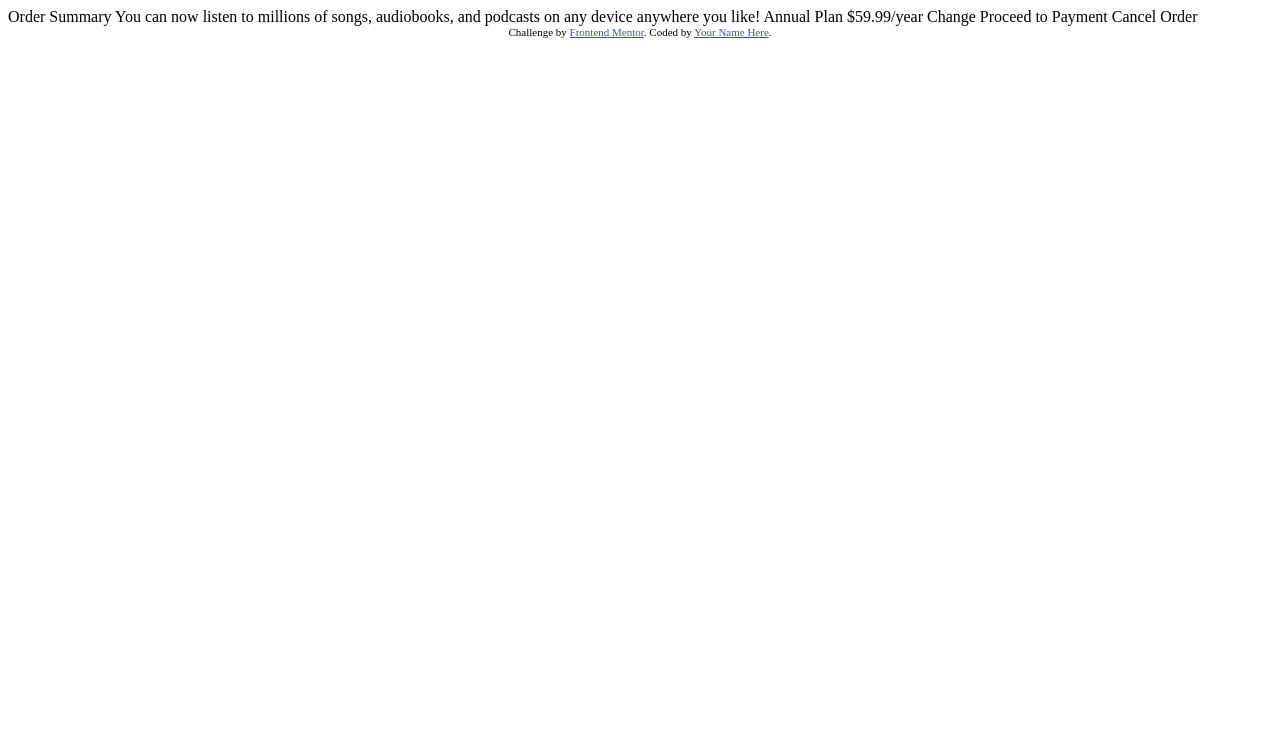
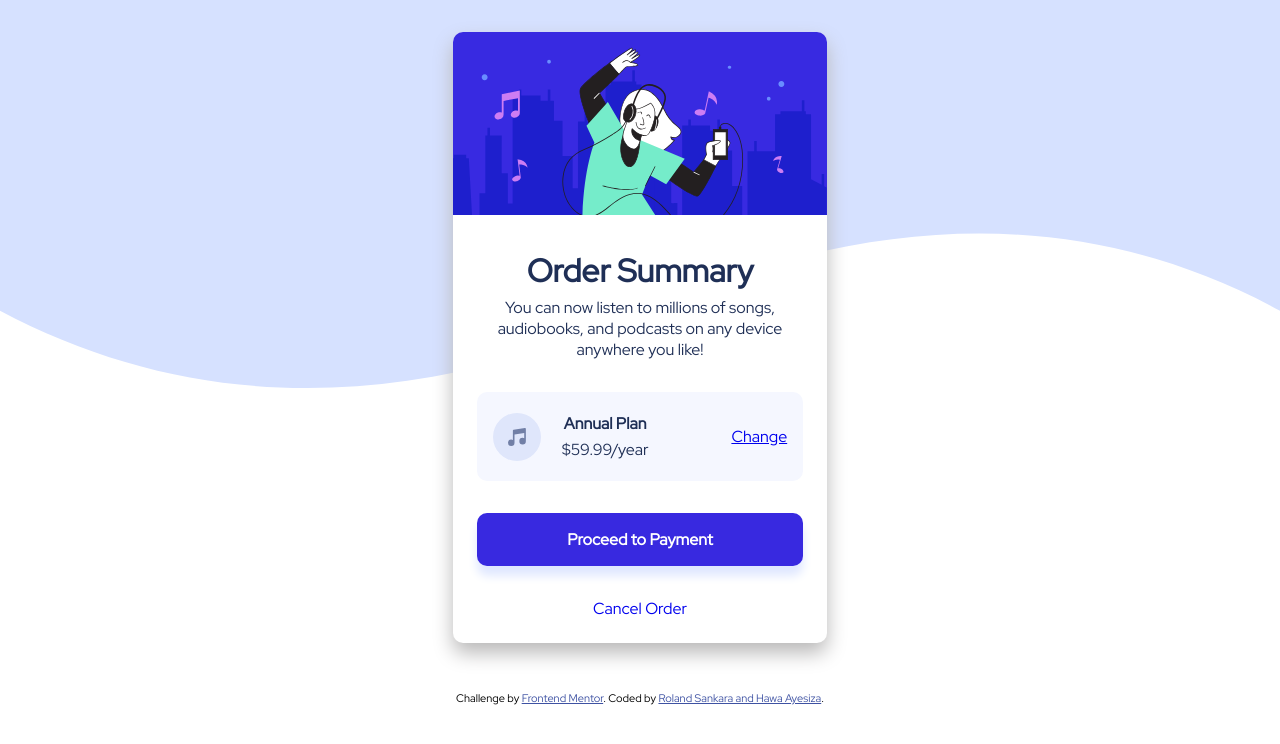
Before and after one commit to Roland-Sankara/Order-summary-component, a plain HTML site: page index.html in a window 1280 px wide. Drawn offline with Linux system fonts and the light colour scheme.

Commit message:
ft(add html structure and css)

```diff
--- a/index.html
+++ b/index.html
@@ -5,6 +5,7 @@
   <meta name="viewport" content="width=device-width, initial-scale=1.0"> <!-- displays site properly based on user's device -->
 
   <link rel="icon" type="image/png" sizes="32x32" href="./images/favicon-32x32.png">
+  <link rel="stylesheet" href="./styles/order.css">
 
   <title>Frontend Mentor | Order summary card</title>
 
@@ -15,23 +16,39 @@
   </style>
 </head>
 <body>
+  <div id="order-component">
+    <img src="./images/illustration-hero.svg" alt="illustration-hero">
+    <div id="order-summary">
+      <h1>Order Summary</h1>
 
-  Order Summary
+      <p>
+        You can now listen to millions of songs, audiobooks, and podcasts on any
+        device anywhere you like!
+      </p>
 
-  You can now listen to millions of songs, audiobooks, and podcasts on any
-  device anywhere you like!
+      <div id="order-details">
 
-  Annual Plan
-  $59.99/year
+        <img src="./images/icon-music.svg" alt="icon-music">
 
-  Change
+        <div id="order-price">
+          <p id="para1">Annual Plan</p>
+          <p>$59.99/year</p>
+        </div>
 
-  Proceed to Payment
-  Cancel Order
+        <a href="#">Change</a>
+
+      </div>
+
+      <button>Proceed to Payment</button>
+      <a href="#">Cancel Order</a>
+    </div>
+
+  </div>
+
 
   <div class="attribution">
     Challenge by <a href="https://www.frontendmentor.io?ref=challenge" target="_blank">Frontend Mentor</a>.
-    Coded by <a href="#">Your Name Here</a>.
+    Coded by <a href="#">Roland Sankara and Hawa Ayesiza</a>.
   </div>
 </body>
 </html>
--- /dev/null
+++ b/styles/order.css
@@ -0,0 +1,118 @@
+@import url('https://fonts.googleapis.com/css2?family=Red+Hat+Display:wght@300;400&display=swap');
+*{
+    margin:0;
+    padding:0;
+    box-sizing: border-box;
+    font-family: 'Red Hat Display', sans-serif;
+}
+
+body{
+    background-image: url('../images/pattern-background-desktop.svg');
+    background-size: contain;
+    background-repeat: no-repeat;
+    font-size: 16px;
+    padding: 1rem;
+}
+
+#order-component{
+    width: 30%;
+    border-radius: 10px;
+    background-color: white;
+    margin:auto;
+    margin-top: 1rem;
+    margin-bottom: 3rem;
+    box-shadow: 0px 10px 20px rgb(185, 184, 184);
+}
+
+#order-component > img:nth-child(1){
+    width:100%;
+    border-top-right-radius: 10px;
+    border-top-left-radius: 10px;
+}
+
+#order-summary{
+    padding:1.5rem;
+}
+
+
+h1{
+    font-weight: 900;
+}
+
+h1,p{
+    text-align: center;
+    margin: 5px;
+    color:hsl(223, 47%, 23%);
+}
+
+#order-details{
+    display: flex;
+    justify-content: space-between;
+    align-items: center;
+    padding:1rem;
+    margin:2rem 0;
+    background-color: hsl(225, 100%, 98%);
+    width:100%;
+    border-radius: 10px;
+}
+
+#order-details a{
+    flex-basis: 40%;
+    text-align: right;
+}
+
+#order-details a:hover{
+    text-decoration: none;
+    font-weight: 700;
+}
+
+button{
+    width: 100%;
+    padding:1rem;
+    border:none;
+    border-radius: 10px;
+    background-color: hsl(245, 75%, 52%);
+    color: white;
+    box-shadow: 0 10px 10px hsl(225, 100%, 94%);
+    margin-bottom: 2rem;
+    font-weight: 900;
+    font-size: 16px;
+}
+
+button:hover{
+    background-color: hsl(224, 23%, 55%);
+    cursor: pointer;
+}
+
+#order-summary > a{
+    display: block;
+    text-align: center;
+    text-decoration: none;
+}
+
+#order-summary > a:hover{
+   font-weight: 700;
+}
+
+#para1{
+    font-weight: 900;
+}
+
+
+@media only screen and (max-width:370px)  {
+    #order-component{
+        width: 90%;
+    }
+}
+
+@media only screen and (max-width:1100px) and (min-width:760px) {
+    body{
+        font-size: 2rem;
+    }
+    #order-component{
+        width: 80%;
+    }
+    button{
+        font-size: 2rem;
+    }
+}
```
Also changed, not shown: 1 other file.
